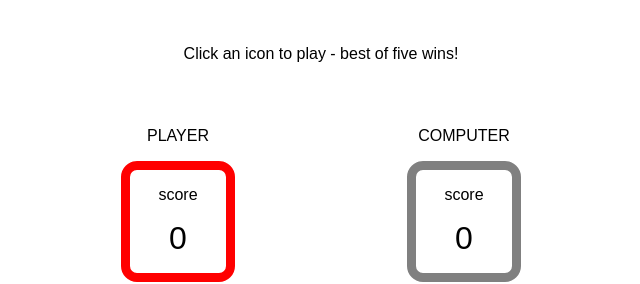
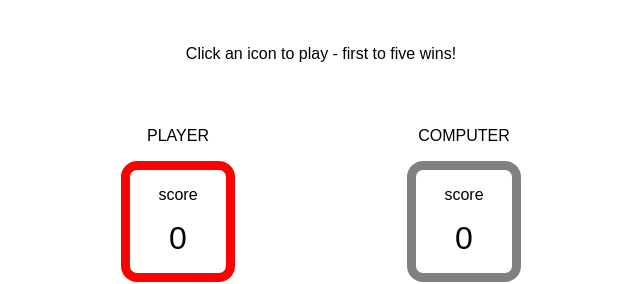
Before and after one commit to knutinator/lets-play-rpsls, a plain HTML site: page index.html in a window 1280 px wide. Shown: the part 347-631 px from the top of the page, 319-959 px from the left. Drawn offline with Linux system fonts and the light colour scheme; a web font is replaced by a local one.

Commit message:
Fix game start message

```diff
--- a/index.html
+++ b/index.html
@@ -27,7 +27,7 @@
         <p class="sel"><span class="text-label">Spock</span><br><i id="spock" data-choice="spock" class="icon fa-regular fa-hand-spock"></i></p>
     </div>
 
-    <div id="winner-message-area">Click an icon to play - best of five wins!</div>
+    <div id="winner-message-area">Click an icon to play - first to five wins!</div>
 
     <div id="score-area">
         <div id="player1">
```
